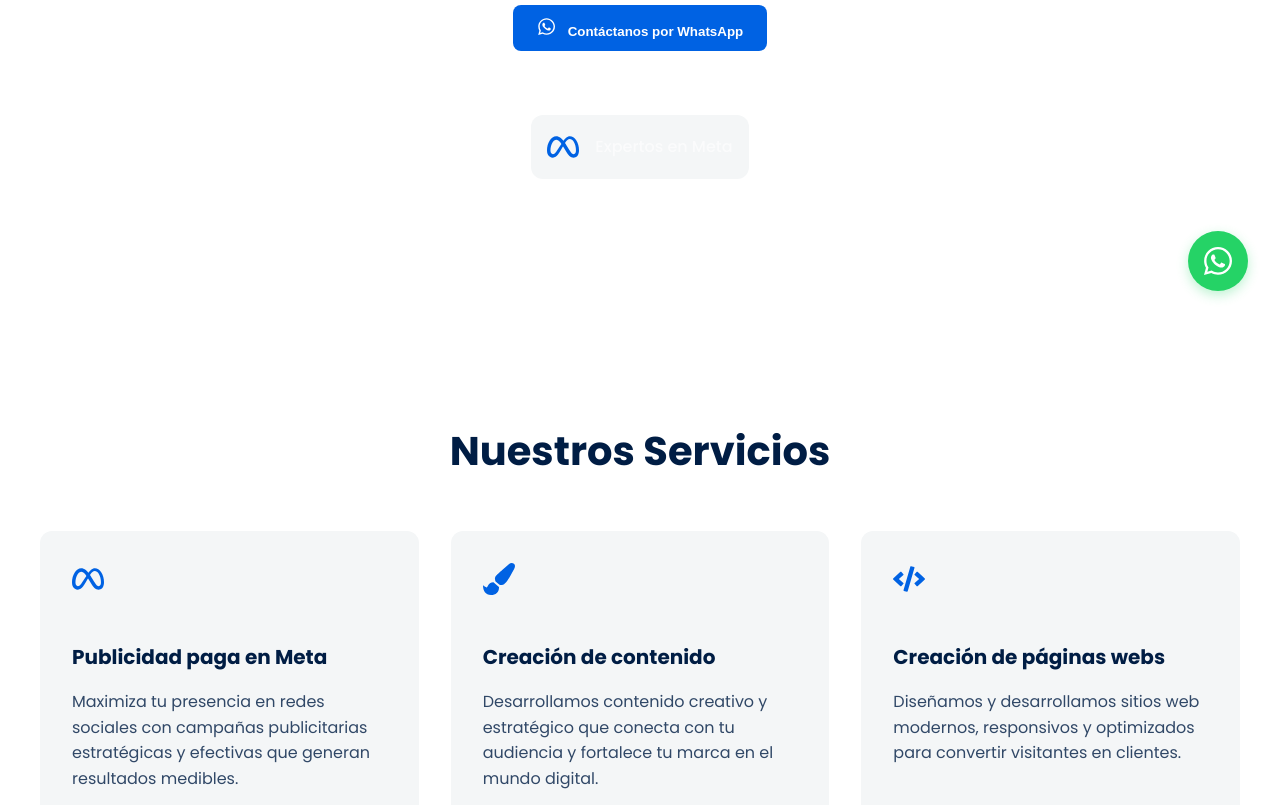
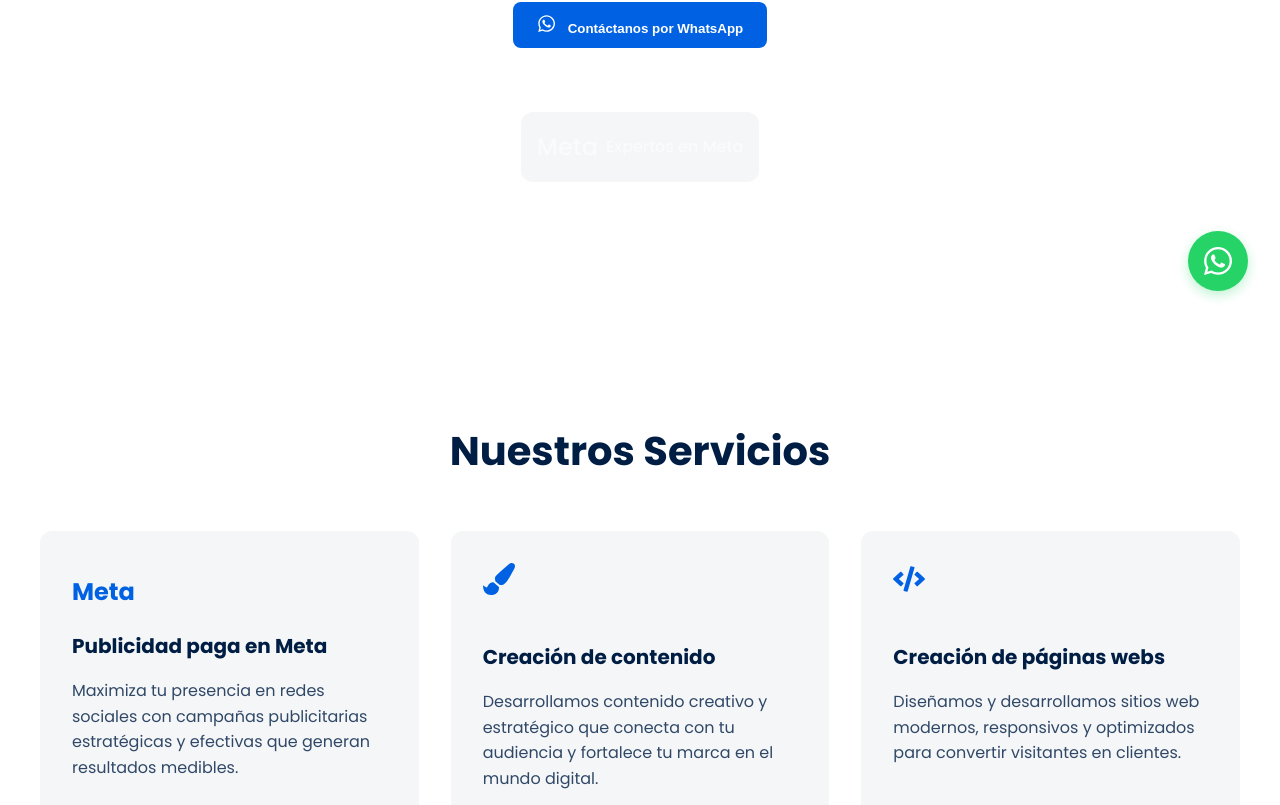
Before and after one commit to 1nocturne14/clickadsamplifyaws, a React (Create React App) app: page / in a window 1280 px wide. Shown: the part 477-1282 px from the top of the page. Built offline with nearby package versions, Linux system fonts and the light colour scheme.

Commit message:
refactor: simplificar componentes quitando icono de Meta

```diff
--- a/src/App.css
+++ b/src/App.css
@@ -433,3 +433,9 @@ body {
   background: var(--card-background);
   border-radius: 12px;
 }
+
+.meta-text {
+  font-weight: 700;
+  color: var(--primary-color);
+  font-size: 1.5rem;
+}
--- a/src/components/Features.tsx
+++ b/src/components/Features.tsx
@@ -1,6 +1,5 @@
 import React from 'react';
 import { IconContext } from 'react-icons';
-import * as Si from 'react-icons/si';
 import { FaPaintBrush, FaCode } from 'react-icons/fa';
 
 export const Features: React.FC = () => {
@@ -11,7 +10,7 @@ export const Features: React.FC = () => {
         <div className="features-grid">
           <div className="feature-item">
             <div className="icon-wrapper">
-              <Si.SiMeta aria-hidden="true" />
+              <span className="meta-text">Meta</span>
             </div>
             <h3>Publicidad paga en Meta</h3>
             <p>Maximiza tu presencia en redes sociales con campañas publicitarias estratégicas y efectivas que generan resultados medibles.</p>
--- a/src/components/Hero.tsx
+++ b/src/components/Hero.tsx
@@ -1,7 +1,6 @@
 import React from 'react';
 import { IconContext } from 'react-icons';
 import { FaWhatsapp } from 'react-icons/fa';
-import * as Si from 'react-icons/si';
 
 export const Hero: React.FC = () => {
   return (
@@ -19,9 +18,7 @@ export const Hero: React.FC = () => {
       <div className="trusted-brands">
         <div className="brand-logos">
           <div className="meta-expert">
-            <IconContext.Provider value={{ className: 'meta-icon' }}>
-              <Si.SiMeta aria-hidden="true" />
-            </IconContext.Provider>
+            <span className="meta-text">Meta</span>
             <span>Expertos en Meta</span>
           </div>
         </div>
```
